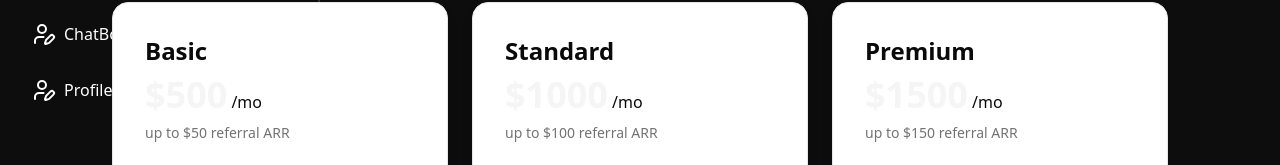
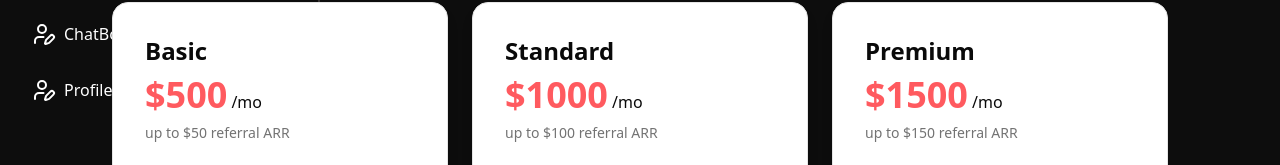
Before and after one commit to Eity2021/Quest_User_AI, a Next.js app: page /dashboard/price-plan in a window 1280 px wide. Shown: the part 326-491 px from the top of the page. Built offline with nearby package versions, Linux system fonts and the light colour scheme; sample sign-in values are in the browser's storage.

Commit message:
color adjuct

```diff
--- a/src/components/ui/pricing-slider/pricing-slider.tsx
+++ b/src/components/ui/pricing-slider/pricing-slider.tsx
@@ -115,7 +115,7 @@
                       {plan.name}
                     </h3>
                     <div className="flex items-baseline gap-1 mb-2">
-                      <span className="text-4xl font-bold text-accent dark:text-accent">
+                      <span className="text-4xl font-bold text-[#FF5A5F] dark:text-accent">
                         ${plan.price}
                       </span>
                       <span className="text-foreground dark:text-foreground">/mo</span>
```
